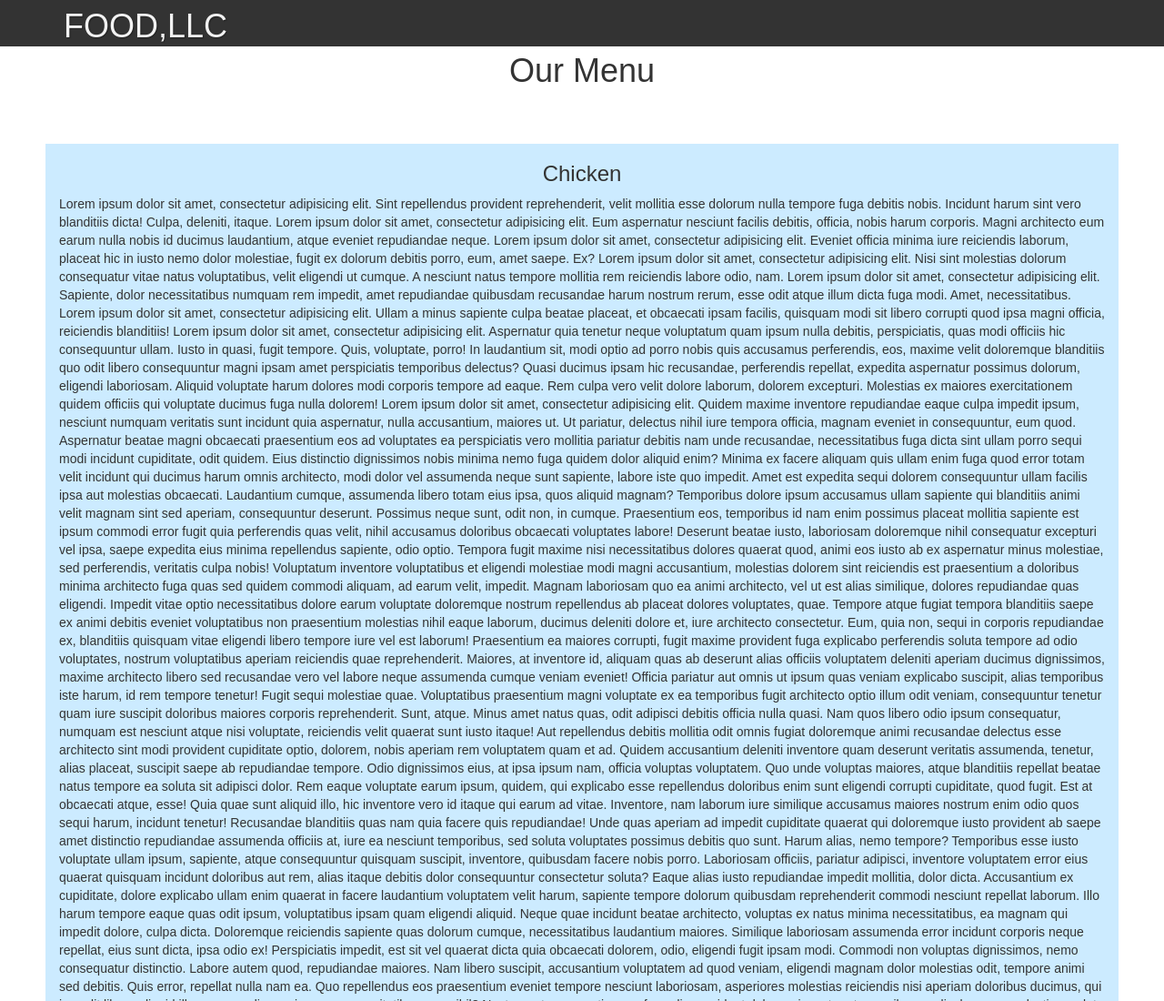
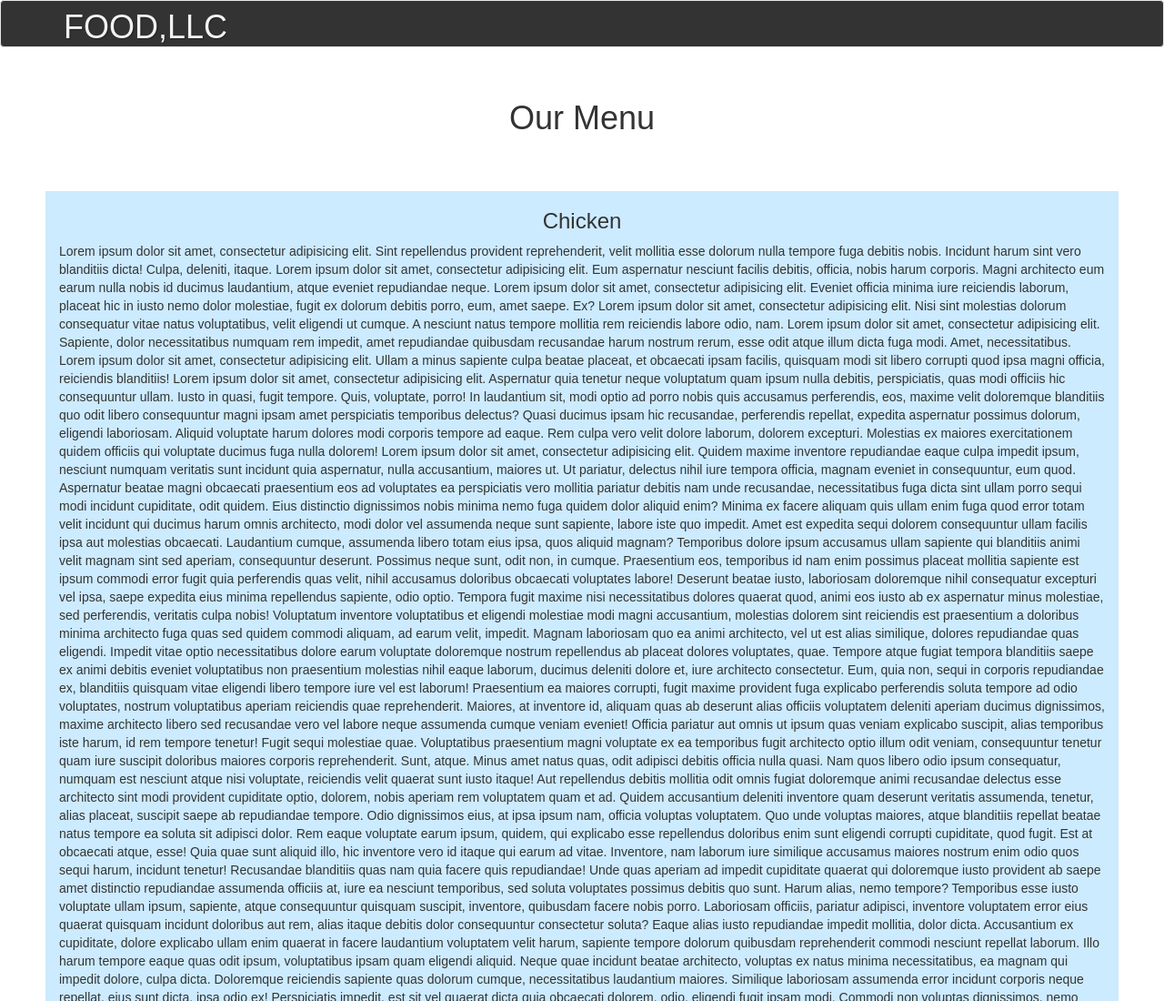
Before and after one commit to steviekong/Project-3, a plain HTML site: page index.html in a window 1280 px wide. Shown: the top 1100 px of the page at 91% size. Drawn offline with Linux system fonts and the light colour scheme; a web font is replaced by a local one.

Commit message:
Update index.html

```diff
--- a/index.html
+++ b/index.html
@@ -12,7 +12,7 @@
 
 <body>
   <header>
-    <nav id="header-nav" class="navbar navbar-fixed-top">
+    <nav id="header-nav" class="navbar navbar-default">
       <div class="container">
         <div class="navbar-header">
           <div class="navbar-brand">
```
